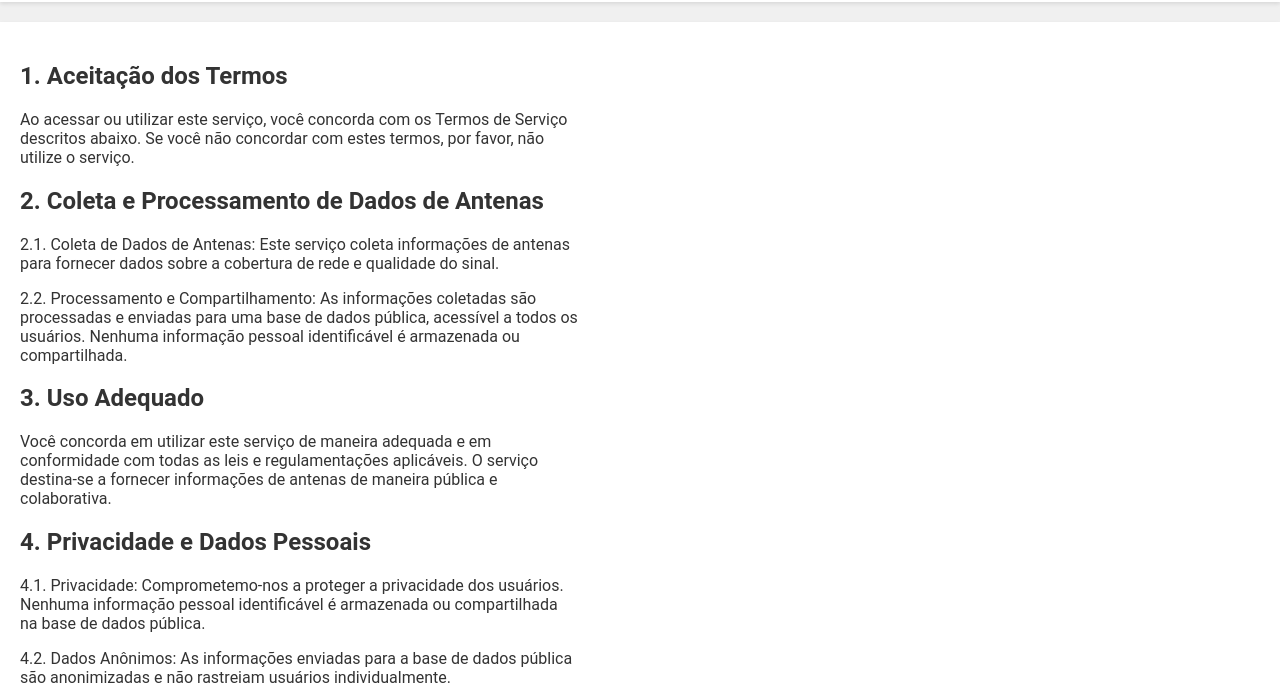
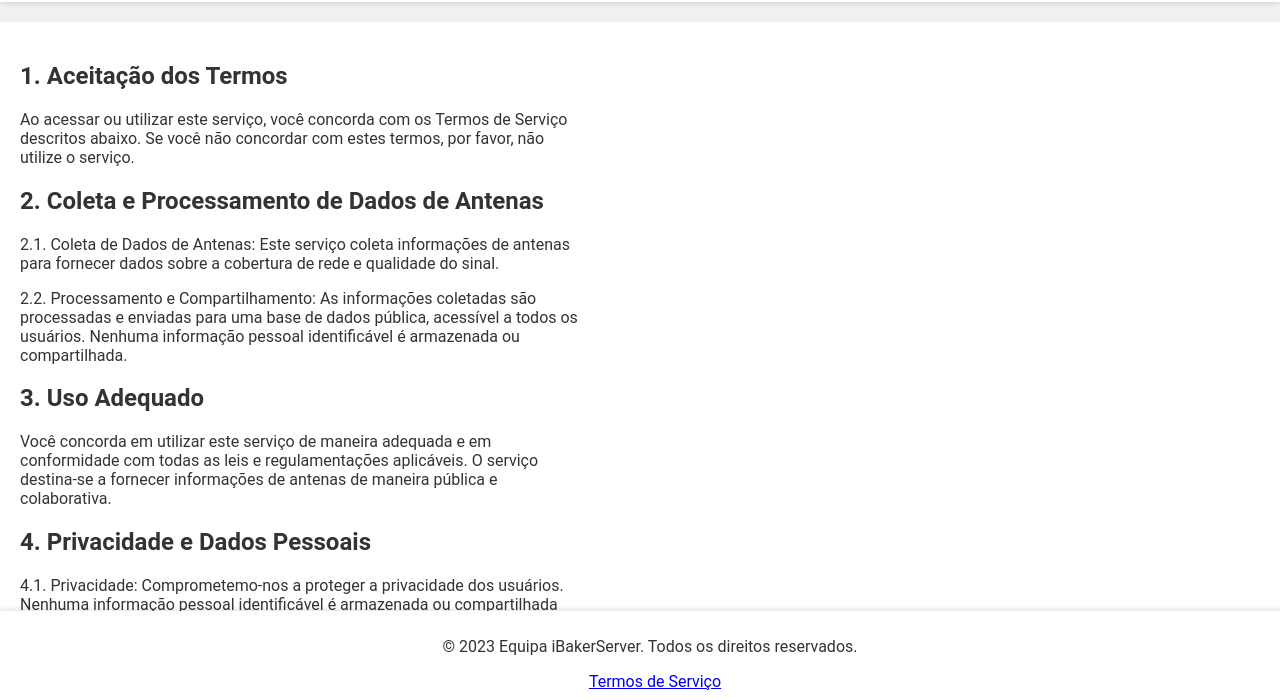
Before and after one commit to luisbaker/NetMonster_Portugal_system, a website: page public/tos.html in a window 1280 px wide. Shown: the part 99-799 px from the top of the page. Drawn offline with Linux system fonts and the light colour scheme.

Commit message:
Mudanças no codigo base adicionei novas coisas etc

```diff
--- a/public/css/style.css
+++ b/public/css/style.css
@@ -36,7 +36,7 @@ header img {
   width: 45%;
 }
 
-#main {
+#direitosAutorais {
   position: fixed;
   bottom: 0;
   width: 100%;
--- a/public/index.html
+++ b/public/index.html
@@ -36,8 +36,8 @@
       </ul>
     </div>
   </section>
-  <div id="main">
-    <script src="js/main.js" defer></script>
+  <div id="direitosAutorais">
+    <script src="js/direitosAutorais.js" defer></script>
   </div>
 </body>
 </html>
```
Also changed, not shown: public/js/direitosAutorais.js (renamed from public/js/main.js).
